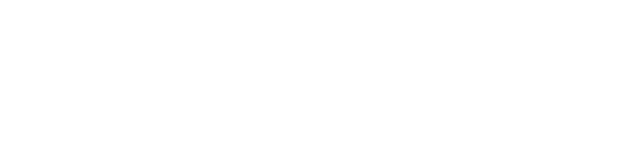
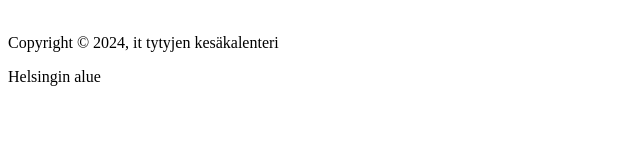
Before and after one commit to Kaislakudjoi/itkesakalenteri.github.io, a plain HTML site: page ratsastus.html in a window 1280 px wide. Shown: the whole page, without its empty margins (0-640 px from the left). Drawn offline with Linux system fonts and the light colour scheme.

Commit message:
footer jokaisele sivule

```diff
--- a/ratsastus.html
+++ b/ratsastus.html
@@ -7,5 +7,15 @@
 </head>
 <body>
 
+    <footer>
+        <div>
+           <p id="footerteksti1"> <br> Copyright &copy; 2024, it tytyjen kesäkalenteri</p>
+        </div>
+        <div>
+           <p> Helsingin alue </p>
+        </div>
+
+     </footer>
+
 </body>
 </html>
```
Also changed, not shown: colorobstaclerun.html (+8 -0 lines), fooni.html (+9 -0 lines), jooga.html (+9 -0 lines), kiipeily.html (+9 -0 lines), kymppijuoksu.html (+9 -0 lines), luontopolku.html (+9 -0 lines), melonta.html (+9 -0 lines), pyoraily.html (+9 -0 lines), suppailu.html (+9 -0 lines), tramppa.html (+9 -0 lines), uinti.html (+10 -0 lines), ulkosali.html (+9 -0 lines).
